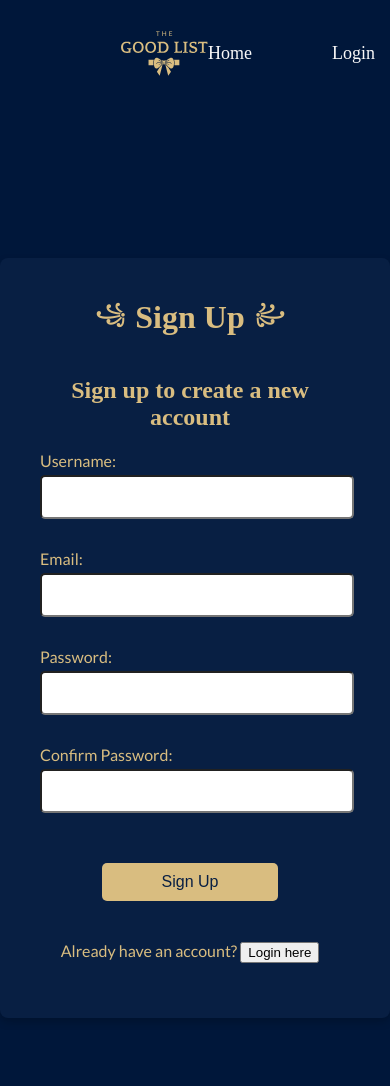
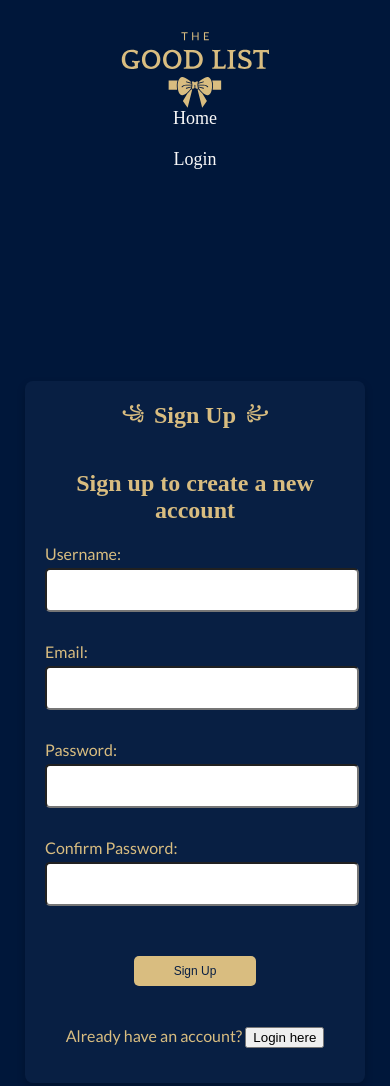
Before and after one commit to SheCodesAus/debugging_ducks_frontend, a React (Vite) app: page /signup in a window 390 px wide. Shown: the top 1086 px of the page. Before the commit the page ends 1060 px from the top, so only its background shows below. Built offline with nearby package versions, Linux system fonts and the light colour scheme; a web font is replaced by a local one.

Commit message:
Responsive Design

```diff
--- a/src/pages/CreateListPage.css
+++ b/src/pages/CreateListPage.css
@@ -166,6 +166,21 @@ p {
     color: #b08c5e;
 }
 
+/* Responsive Adjustments */
+@media (max-width: 600px) {
+    .create-list-container {
+        padding: 30px;
+    }
+
+    .create-list-heading {
+        font-size: 1.5em;
+    }
+
+    .create-list-container .create-list-button {
+        padding: 10px 40px;
+    }
+}
+
 /* Add these styles to your existing CSS */
 .form-section {
     border-bottom: 1px solid #d9bd80;
@@ -296,3 +311,15 @@ button[type="submit"]:hover {
     margin-top: 10px;
     text-align: center;
 }
+
+@media (max-width: 600px) {
+    .list-form-container {
+        padding: 30px;
+    }
+    .list-form-heading {
+        font-size: 1.5em;
+    }
+    button[type="submit"] {
+        padding: 10px 40px;
+    }
+}
--- a/src/pages/HomePage.css
+++ b/src/pages/HomePage.css
@@ -334,18 +334,39 @@ textarea {
   background-color: #b08c5e;
 }
 
+@media (max-width: 1024px) {
+  .navbar .links {
+    gap: 30px;
+  }
+  .banner-content {
+    font-size: 18px;
+  }
+  .List-img .item-img {
+    flex-basis: calc(100% - 20px);
+  }
+}
+
 @media (max-width: 768px) {
+  .navbar {
+    flex-direction: column;
+    align-items: center;
+  }
+  .navbar .links {
+    flex-direction: column;
+    align-items: center;
+    gap: 20px;
+  }
+  .banner-content {
+    font-size: 16px;
+  }
   .feedback-form {
-    width: 100%;
     padding: 20px;
   }
+}
 
-  .feedback-form .logo-image {
-    width: 120px;
-  }
-
-  .feedback-form h1 {
-    font-size: 20px;
+@media (max-width: 480px) {
+  .banner-content {
+    font-size: 14px;
   }
 }
 
--- a/src/pages/ListLandingPage.css
+++ b/src/pages/ListLandingPage.css
@@ -282,3 +282,24 @@ p {
     font-size: 0.85em;
     margin-top: 2px;
 }
+
+/* Responsive Adjustments */
+@media (max-width: 600px) {
+    .list-landing-container {
+        padding: 20px;
+        width: 100%;
+    }
+    .list-landing-heading {
+        font-size: 1.5em;
+    }
+}
+
+@media (max-width: 400px) {
+    .list-landing-heading {
+        font-size: 1.3em;
+    }
+    .list-landing-container form input, .create-category-button, .create-list-button {
+        font-size: 14px;
+        padding: 8px;
+    }
+}
--- a/src/pages/LoginPage.css
+++ b/src/pages/LoginPage.css
@@ -195,3 +195,22 @@ p {
   opacity: 0.9; /* Slight opacity for hover effect */
   transition: all 0.3s ease;
 }
+
+@media (max-width: 480px) {
+    .login-container {
+      padding: 30px;
+      max-width: 90%;
+    }
+
+    .login-form .login-button {
+      padding: 10px;
+      font-size: 14px;
+    }
+  }
+
+  @media (max-width: 768px) {
+    .login-page {
+      height: auto;
+      padding: 40px 20px;
+    }
+  }
--- a/src/pages/NotFoundPage.css
+++ b/src/pages/NotFoundPage.css
@@ -172,3 +172,39 @@ div.not-found-card a:hover {
     animation-duration: 13s, 14s, 18s;
     animation-delay: 8s, 13s, 7s;
   }
+
+  /* Responsive Design */
+@media (max-width: 768px) {
+  .not-found-card {
+      padding: 15px 20px;
+      max-width: 90%; /* Allow more space on smaller screens */
+  }
+
+  .not-found-card h1 {
+      font-size: 2rem; /* Slightly smaller font size for mobile */
+  }
+
+  .not-found-card p {
+      font-size: 1rem; /* Adjust paragraph font size */
+  }
+
+  div.not-found-card > a {
+      font-size: 1rem; /* Smaller font for the link */
+      padding: 8px 20px; /* Adjust padding */
+  }
+}
+
+@media (max-width: 480px) {
+  .not-found-card h1 {
+      font-size: 1.5rem; /* Smaller title font size for extra small screens */
+  }
+
+  .not-found-card p {
+      font-size: 0.9rem; /* Adjust paragraph font size */
+  }
+
+  div.not-found-card > a {
+      font-size: 0.9rem; /* Adjust link font size */
+      padding: 6px 15px; /* Reduce padding */
+  }
+}
--- a/src/pages/SignUpPage.css
+++ b/src/pages/SignUpPage.css
@@ -240,3 +240,49 @@ p {
     color: #b08c5e;  /* Darker gold for text button */
     text-decoration: underline;
 }
+
+/* Responsive Design */
+@media (max-width: 768px) {
+  #signup-container {
+    width: 80%;  /* Increase width on smaller screens */
+    padding: 30px 40px 30px 30px; /* Adjust padding */
+  }
+
+  #signup-container h1 {
+    font-size: 1.8em;  /* Slightly smaller heading */
+  }
+
+  #signup-container form > label {
+    font-size: 14px;  /* Slightly smaller font */
+  }
+
+  #signup-container form > input,
+  #signup-container form > button {
+    font-size: 14px; /* Smaller font size for input fields and buttons */
+  }
+}
+
+@media (max-width: 480px) {
+  #signup-container {
+    width: 90%;  /* Maximize width for very small screens */
+    padding: 20px;  /* Reduced padding */
+  }
+
+  #signup-container h1 {
+    font-size: 1.5em;  /* Even smaller heading */
+  }
+
+  #signup-container form > label {
+    font-size: 12px;  /* Smaller label font */
+  }
+
+  #signup-container form > input,
+  #signup-container form > button {
+    font-size: 12px; /* Even smaller font for input fields and buttons */
+    padding: 8px 10px; /* Adjust padding for mobile devices */
+  }
+
+  #signup-container > form > button {
+    padding: 8px 40px;  /* Adjust button size */
+  }
+}
```
